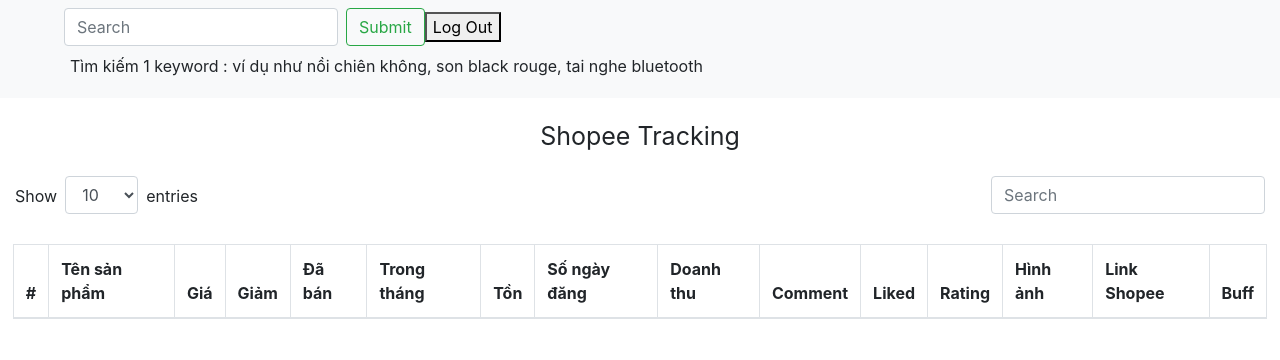
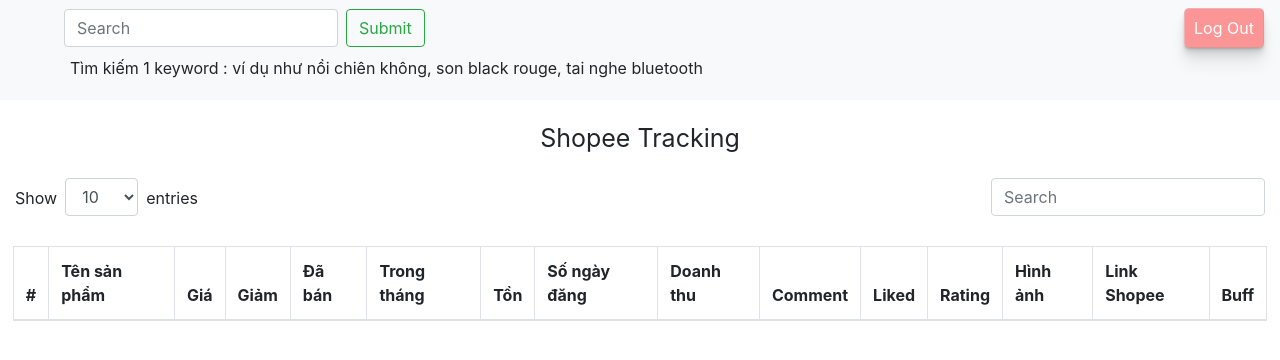
Before and after one commit to lehoang5398/shopee_page, a React (Create React App) app: page /search-products in a window 1280 px wide. Shown: the top 360 px of the page. Built offline with nearby package versions, Linux system fonts and the light colour scheme; sample sign-in values are in the browser's storage.

Commit message:
ux-ui logout

```diff
--- a/src/App.css
+++ b/src/App.css
@@ -37,3 +37,24 @@
   height: 100vh;
   width: 100%;
 }
+.log-out {
+  text-align: center;
+  display: flex;
+}
+.log-out button {
+  color: #fff;
+  background-color: rgba(255, 0, 0, 0.4);
+  width: 80px;
+  height: 40px;
+  border-color: rgba(226, 232, 240, 0.3);
+  border-width: 1px;
+  overflow: hidden;
+  box-shadow: rgba(0, 0, 0, 0.07) 0px 1px 1px, rgba(0, 0, 0, 0.07) 0px 2px 2px,
+    rgba(0, 0, 0, 0.07) 0px 4px 4px, rgba(0, 0, 0, 0.07) 0px 8px 8px,
+    rgba(0, 0, 0, 0.07) 0px 16px 16px;
+  border-radius: 5px;
+}
+.navbar-expand-lg .navbar-collapse {
+  display: flex !important;
+  justify-content: space-between !important;
+}
```
